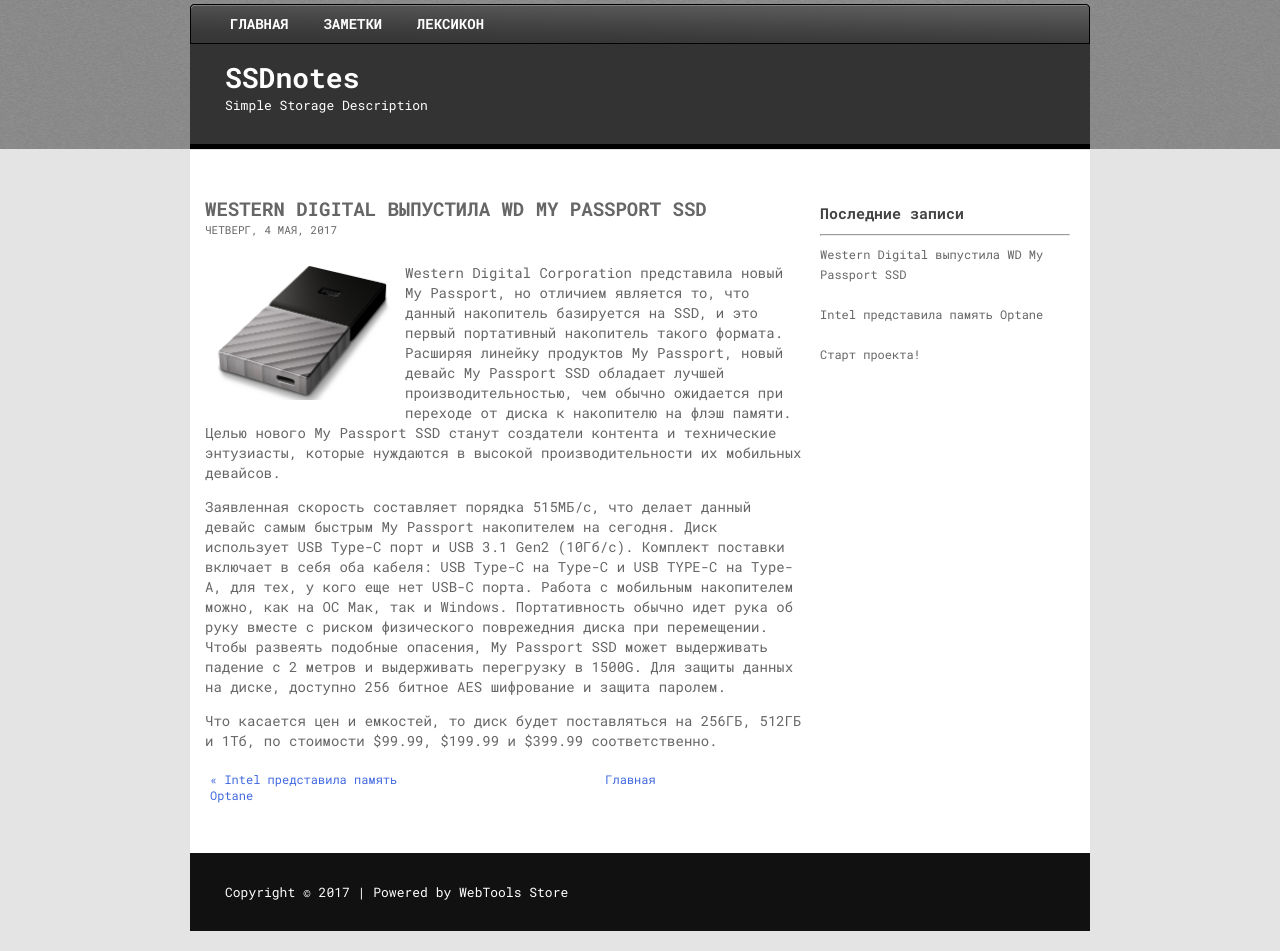
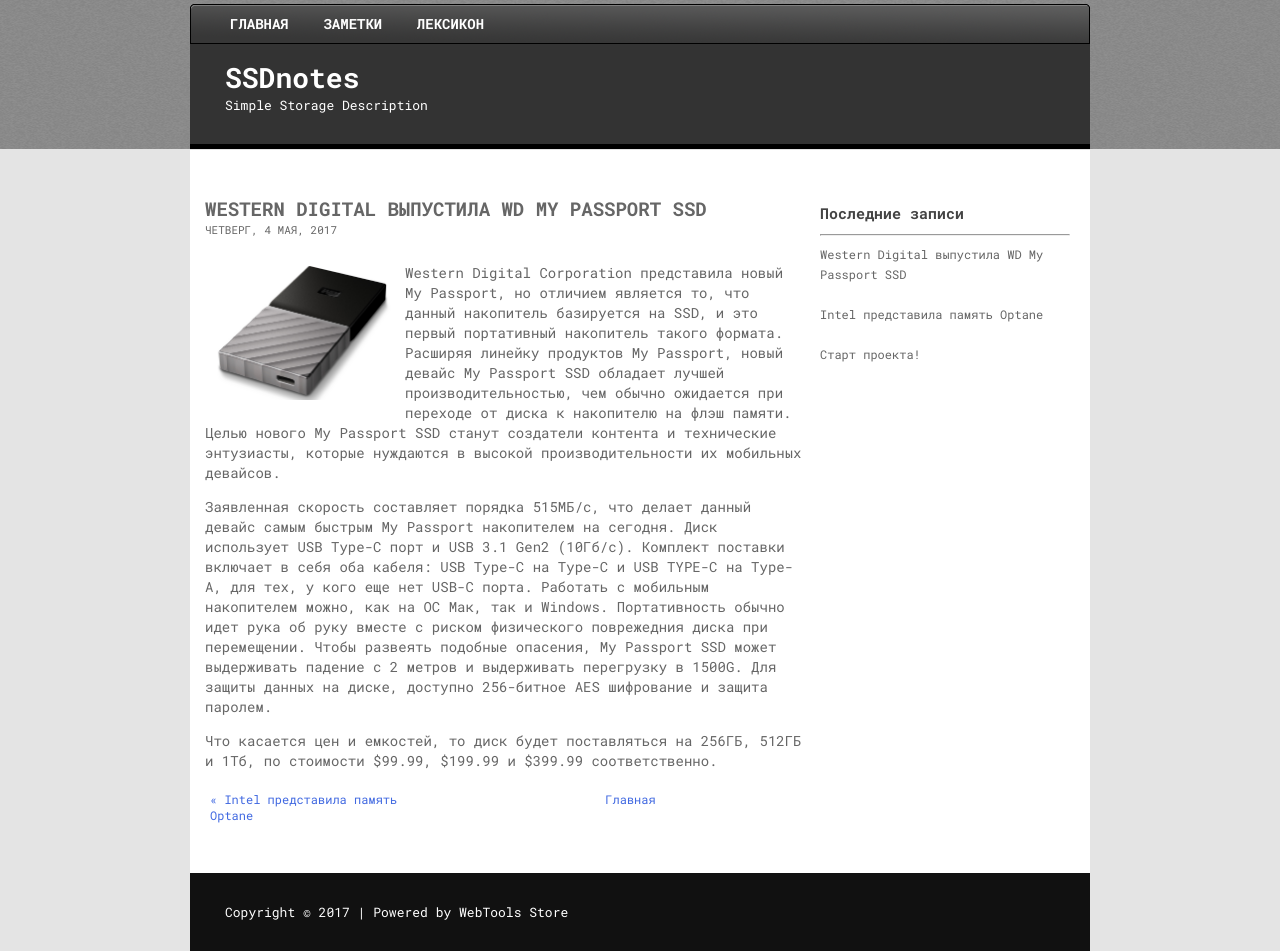
Before and after one commit to web2ls/ssdnotes, a Jekyll site: the page built from _posts/2017-05-04-wd-my-passport-ssd.md, in a window 1280 px wide. Built offline with Jekyll 4.4.1, drawn with Linux system fonts in a browser that asks for light colours.

Commit message:
Update 2017-05-04-wd-my-passport-ssd.md

```diff
--- a/_posts/2017-05-04-wd-my-passport-ssd.md
+++ b/_posts/2017-05-04-wd-my-passport-ssd.md
@@ -17,7 +17,7 @@
 
   <p>Western Digital Corporation представила новый My Passport, но отличием является то, что данный накопитель базируется на SSD, и это первый портативный накопитель такого формата. Расширяя линейку продуктов My Passport, новый девайс My Passport SSD обладает лучшей производительностью, чем обычно ожидается при переходе  от диска к накопителю на флэш памяти. Целью нового My Passport SSD станут создатели контента и технические энтузиасты, которые нуждаются в высокой производительности их мобильных девайсов.</p>
 
-  <p>Заявленная скорость составляет порядка 515МБ/с, что делает данный девайс самым быстрым My Passport накопителем на сегодня. Диск использует USB Type-C порт и USB 3.1 Gen2 (10Гб/c). Комплект поставки включает в себя оба кабеля: USB Type-C на Type-C и USB TYPE-C на Type-A, для тех, у кого еще нет USB-C порта. Работа с мобильным накопителем можно, как на ОС Мак, так и Windows. Портативность обычно идет рука об руку вместе с риском физического поврежедния диска при перемещении. Чтобы развеять подобные опасения, My Passport SSD может выдерживать падение с 2 метров и выдерживать перегрузку в 1500G. Для защиты данных на диске, доступно 256 битное AES шифрование и защита паролем.</p>
+  <p>Заявленная скорость составляет порядка 515МБ/с, что делает данный девайс самым быстрым My Passport накопителем на сегодня. Диск использует USB Type-C порт и USB 3.1 Gen2 (10Гб/c). Комплект поставки включает в себя оба кабеля: USB Type-C на Type-C и USB TYPE-C на Type-A, для тех, у кого еще нет USB-C порта. Работать с мобильным накопителем можно, как на ОС Мак, так и Windows. Портативность обычно идет рука об руку вместе с риском физического поврежедния диска при перемещении. Чтобы развеять подобные опасения, My Passport SSD может выдерживать падение с 2 метров и выдерживать перегрузку в 1500G. Для защиты данных на диске, доступно 256-битное AES шифрование и защита паролем.</p>
 
   <p>Что касается цен и емкостей, то диск будет поставляться на 256ГБ, 512ГБ и 1Тб, по стоимости $99.99, $199.99 и $399.99 соответственно.</p>
 
```
